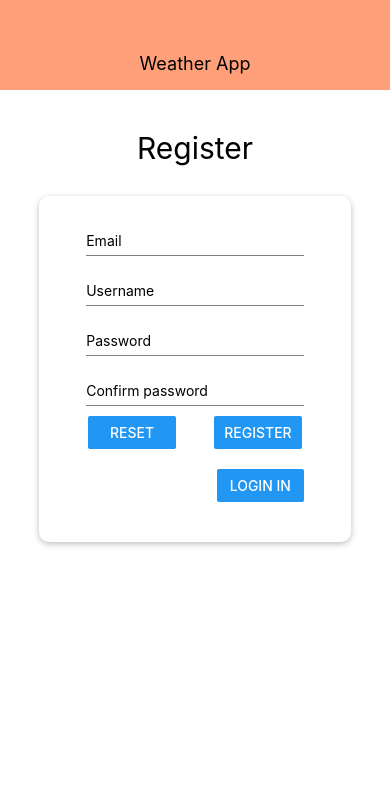
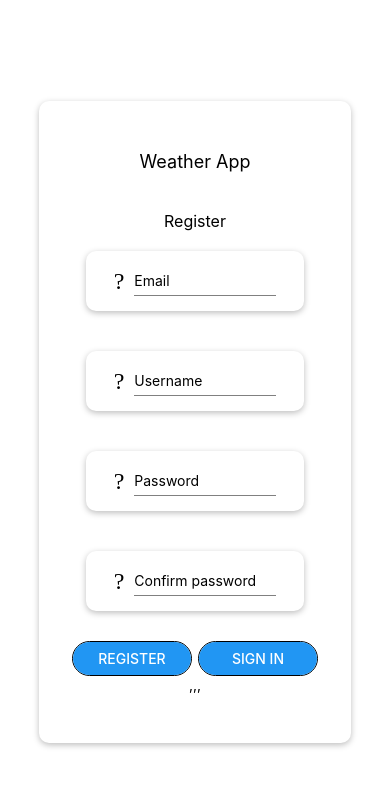
Before and after one commit to ShubhamRanaDev/NativeProject, a React Native app: screen / in a window 390 px wide. Shown: the top 786 px of the page. Built offline with nearby package versions, Linux system fonts and the light colour scheme.

Commit message:
added icons and manage state for input

```diff
--- a/App.js
+++ b/App.js
@@ -1,19 +1,30 @@
 import React from 'react'
-import { StyleSheet, View, Button } from 'react-native'
+import {StyleSheet, View, Button, TouchableWithoutFeedback, Keyboard } from 'react-native'
 import Login from './components/login'
 import Register from './components/register'
+import Card from './components/Card'
 
-export default function App () {
+export default function App() {
     return (
+        <TouchableWithoutFeedback onPress={() => Keyboard.dismiss()}>
         <View style={styles.screen}>
-      {/* <Login /> */}
+            <Card style={styles.MainContainer}>
+                {/*<Login/>*/}
                 <Register />
+            </Card>
+
         </View>
+        </TouchableWithoutFeedback>
     )
 }
 
 const styles = StyleSheet.create({
     screen: {
-    flex: 1
+        flex: 1,
+        alignItems: 'center',
+        justifyContent: 'center'
+    },
+    MainContainer: {
+        width: '80%'
     }
 })
--- /dev/null
+++ b/components/Card.js
@@ -0,0 +1,26 @@
+import React from 'react';
+import { View, StyleSheet } from 'react-native';
+
+const Card = props => {
+    return (
+        <View style={{ ...styles.card, ...props.style }}>{props.children}</View>
+    );
+}
+
+const styles = StyleSheet.create({
+    card: {
+        shadowColor: "black",
+        shadowOffset: {
+            width: 0,
+            height: 2,
+        },
+        shadowOpacity: 0.26,
+        shadowRadius: 6,
+        elevation: 5,
+        backgroundColor: "white",
+        padding: 20,
+        borderRadius: 10,
+    },
+});
+
+export default Card;
--- a/components/Header.js
+++ b/components/Header.js
@@ -12,16 +12,14 @@ const Header = props => {
 const styles = StyleSheet.create({
   headerContainer: {
     width: '100%',
-    height: 90,
-    backgroundColor: '#ffa07a',
+    height: 60,
     alignItems: 'center',
     justifyContent: 'center',
-    paddingTop: 36
+    paddingTop: 20
   },
   headerTitle: {
     color: 'black',
     fontSize: 18
-
   }
 
 })
--- a/components/login.js
+++ b/components/login.js
@@ -1,30 +1,53 @@
-import React from 'react'
+import React, { useState } from 'react'
 import { View, StyleSheet, Text, TextInput, Button } from 'react-native'
 import Header from './Header'
+import Card from './Card'
+import { Ionicons } from '@expo/vector-icons';
 
 const Login = props => {
+
+  const [userName, setUserName] = useState('');
+  const [password, setPassword] = useState('');
+
+  const userHandler = () => {
+
+  }
+
+
+  const checkUsernameHandler = (name) => {
+    setUserName(name.replace(/[^a-zA-Z0-9]/g, ''))
+  }
+
+  const passwordHandler = (password) => {
+    setPassword(password);
+  }
+
+
   return (
     <View>
       <Header title='Welcome to WeatherApp' />
       <View style={styles.loginContainer}>
         <Text style={styles.text}>Login</Text>
-        <View style={styles.inputContainer}>
-          <TextInput style={styles.input} placeholder='Username' />
-          <TextInput style={styles.input} placeholder='Password' />
+        <Card style={styles.inputContainer}>
+          <Ionicons name='md-person' size={24} color='black'/>
+          <TextInput style={styles.input} placeholder='Username' onChangeText={checkUsernameHandler}
+                     value={userName} maxLength={20}/>
+        </Card>
+        <Card style={styles.inputContainer}>
+          <Ionicons name='md-lock' size={24} color='black'/>
+          <TextInput style={styles.input} placeholder='Password' maxLength={15} secureTextEntry={true}
+                     onChangeText={passwordHandler} />
+        </Card>
           <View style={styles.buttonContainer}>
             <View style={styles.button}>
-              <Button title='RESET' />
+              <Button title='SIGN In' onPress={userHandler}/>
             </View>
             <View style={styles.button}>
-              <Button title='SIGN IN' />
+              <Button title='SIGN UP' />
             </View>
           </View>
-          <View style={styles.registerContainer}>
-            <View style={styles.registerText}>
-              <Button title='Sign Up' />
-            </View>
-          </View>
-        </View>
+        <Text>userName : {userName}</Text>
+        <Text>Password : {password}</Text>
       </View>
     </View>
   )
@@ -41,47 +64,32 @@ const styles = StyleSheet.create({
   },
   inputContainer: {
     width: '80%',
-    shadowColor: 'black',
-    shadowOffset: {
-      width: 0,
-      height: 2
-    },
-    shadowOpacity: 0.26,
-    shadowRadius: 6,
-    elevation: 6,
-    backgroundColor: 'white',
-    borderRadius: 10,
-    padding: 20,
+    height: 60,
     marginVertical: 20,
-    textAlign: 'center',
+    flexDirection:  'row',
     alignItems: 'center',
     justifyContent: 'center'
-
   },
   input: {
     width: '80%',
     height: 30,
     borderBottomColor: 'grey',
     borderBottomWidth: 1,
-    marginVertical: 10
+    marginVertical: 10,
+    marginLeft: 10,
   },
   buttonContainer: {
     width: '100%',
     flexDirection: 'row',
     justifyContent: 'space-around',
-    paddingHorizontal: 10
+    paddingHorizontal: 10,
+    marginTop: 10
   },
   button: {
-    width: '35%'
-  },
-  registerContainer: {
-    width: '80%',
-    alignItems: 'flex-end',
-    marginVertical: 20
-  },
-  registerText: {
-    width: '40%',
-    textAlign: 'center'
+    width: 100,
+    borderRadius: 50,
+    borderWidth: 1,
+    overflow: 'hidden'
   }
 })
 
--- a/components/register.js
+++ b/components/register.js
@@ -1,46 +1,87 @@
-import React from 'react'
-import { View, StyleSheet, Text, TextInput, Button } from 'react-native'
+import React, {useState} from 'react'
+import {View, StyleSheet, Text, TextInput, Button, Alert} from 'react-native'
 import Header from './Header'
+import Card from './Card'
+import { Ionicons } from '@expo/vector-icons';
 
 const Register = props => {
+    const [email, setEmail] = useState('');
+    const [userName, setUserName] = useState('');
+    const [password, setPassword] = useState('');
+    const [confirmPassword, setConfirmPassword] = useState('');
+
+    //const [inputArray, setInputArray] = useState([]);
+    const errormsg=["Invalid Email","Invalid username","Password didn't match"];
+
+    const emailHandler = (inputText) => {
+        setEmail(inputText);
+    }
+
+    const userNameHandler = (inputText) => {
+        setUserName(inputText);
+    }
+
+    const passwordHandler = (inputText) => {
+        setPassword(inputText)
+    }
+
+    const confirmPasswordHandler = (inputText) => {
+        setConfirmPassword(inputText)
+    }
+
+    const resetEmailHandler = () => {
+        setEmail('');
+    }
+
+    const checkInputHandler = () => {
+       if(!email.includes(/^([a-zA-Z0-9_\-\.]+)@([a-zA-Z0-9_\-\.]+)\.([a-zA-Z]{2,5})$/
+    )){
+           Alert.alert('Invalid Email Address', 'Email must contain @', [{text: 'Okay', style:'destructive', onPress: resetEmailHandler}])
+       }
+    }
+
     return (
         <View>
-        <Header title="Weather App" />
-        <View style={styles.loginContainer}>
-        <Text style={styles.intro}>
-                    Register
-                </Text>
-            <View style={styles.inputContainer}>
-                <TextInput placeholder="Email" style={styles.input}/>
-                <TextInput placeholder="Username" style={styles.input}/>
-                <TextInput placeholder="Password" style={styles.input}/>
-                <TextInput placeholder="Confirm password" style={styles.input}/>
+            <Header title="Weather App"/>
+            <View style={styles.registerContainer}>
+                <Text style={styles.intro}>Register</Text>
+                <Card style={styles.inputContainer}>
+                    <Ionicons name='md-mail' size={24} color='black'/>
+                    <TextInput placeholder="Email" style={styles.input} onChangeText={emailHandler}/>
+                </Card>
+                <Card style={styles.inputContainer}>
+                    <Ionicons name='md-person' size={24} color='black'/>
+                    <TextInput placeholder="Username" style={styles.input} onChangeText={userNameHandler}/>
+                </Card>
+                    <Card style={styles.inputContainer}>
+                        <Ionicons name='md-lock' size={24} color='black'/>
+                    <TextInput placeholder="Password" style={styles.input} onChangeText={passwordHandler}/>
+                    </Card>
+                        <Card style={styles.inputContainer}>
+                            <Ionicons name='md-lock' size={24} color='black'/>
+                    <TextInput placeholder="Confirm password" style={styles.input} onChangeText={confirmPasswordHandler}/>
+                        </Card>
 
                     <View style={styles.buttonContainer}>
                         <View style={styles.button}>
-              <Button title='Reset' />
+                            <Button title='REGISTER' onPress={checkInputHandler}/>
                         </View>
                         <View style={styles.button}>
-              <Button title='Register' />
+                            <Button title='SIGN IN'/>
                         </View>
                     </View>
-          <View style={styles.registerContainer}>
-            <View style={styles.registerText}>
-              <Button title='Login In' />
+                <Text>{email},{userName},{password},{confirmPassword}</Text>
             </View>
         </View>
-            </View>
-        </View>
-      </View>
-  )}
+    )
+}
 
 const styles = StyleSheet.create({
-      intro:{
-          textAlign:"center",
-          padding:10,
-          fontSize:30
+    intro: {
+        textAlign: "center",
+        fontSize: 16
     },
-      loginContainer: {
+    registerContainer: {
         alignItems: 'center',
         justifyContent: 'center',
         marginVertical: 30
@@ -50,47 +91,33 @@ const Register = props => {
     },
     inputContainer: {
         width: '80%',
-        shadowColor: 'black',
-        shadowOffset: {
-          width: 0,
-          height: 2
-        },
-        shadowOpacity: 0.26,
-        shadowRadius: 6,
-        elevation: 6,
-        backgroundColor: 'white',
-        borderRadius: 10,
-        padding: 20,
+        height: 60,
         marginVertical: 20,
-        textAlign: 'center',
+        flexDirection:  'row',
         alignItems: 'center',
         justifyContent: 'center'
-
     },
     input: {
         width: '80%',
         height: 30,
         borderBottomColor: 'grey',
         borderBottomWidth: 1,
-        marginVertical: 10
+        marginVertical: 10,
+        marginLeft: 10,
     },
     buttonContainer: {
         width: '100%',
         flexDirection: 'row',
         justifyContent: 'space-around',
-        paddingHorizontal: 10
+        paddingHorizontal: 10,
+        marginTop: 10
     },
     button: {
-        width: '35%'
-      },
-      registerContainer: {
-        width: '80%',
-        alignItems: 'flex-end',
-        marginVertical: 20
-      },
-      registerText: {
-        width: '40%',
-        textAlign: 'center'
+        width: 120,
+        borderRadius: 50,
+        borderWidth: 1,
+        overflow: 'hidden',
+        fontSize: 10
     }
 })
 export default Register
```
Lines whose indentation alone changed are shown as unchanged.
